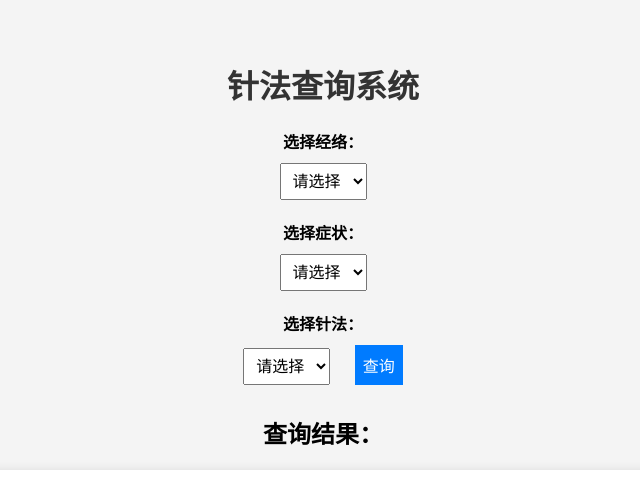
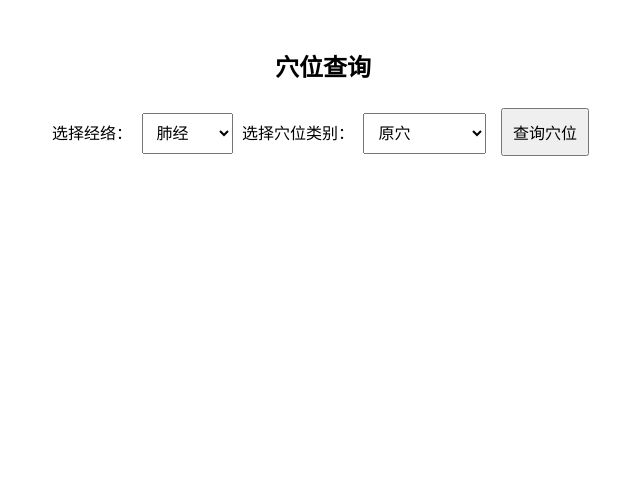
Before and after one commit to zhangsuzy/wushu_db, a Python web app: template templates/index.html in a window 1280 px wide. Shown: the top 489 px of the page, without its empty margins (317-957 px from the left). Run offline with Jinja, Linux system fonts and the light colour scheme; the template is opened without the code that fills it, so the values that code supplies are empty.

Commit message:
Add files via upload

```diff
--- a/templates/index.html
+++ b/templates/index.html
@@ -3,49 +3,70 @@
 <head>
     <meta charset="UTF-8">
     <meta name="viewport" content="width=device-width, initial-scale=1.0">
-    <title>针法查询系统</title>
-    <link rel="stylesheet" href="styles.css">
+    <title>穴位查询</title>
+    <style>
+        body {
+            font-family: Arial, sans-serif;
+            text-align: center;
+            padding: 20px;
+        }
+        select, button {
+            margin: 5px;
+            padding: 10px;
+            font-size: 16px;
+        }
+        #result {
+            margin-top: 20px;
+            font-size: 18px;
+            white-space: pre-line;
+            text-align: left;
+        }
+    </style>
 </head>
 <body>
-    <h1>针法查询系统</h1>
 
+    <h2>穴位查询</h2>
+
+    <!-- 经络下拉菜单 -->
     <label for="meridian">选择经络：</label>
     <select id="meridian">
-        <option value="">请选择</option>
-        <option value="肺">肺</option>
-        <option value="大肠">大肠</option>
-        <option value="胃">胃</option>
-        <option value="脾">脾</option>
-        <option value="心">心</option>
-        <option value="小肠">小肠</option>
-        <option value="膀胱">膀胱</option>
-        <option value="肾">肾</option>
-        <option value="心包">心包</option>
-        <option value="三焦">三焦</option>
-        <option value="胆">胆</option>
-        <option value="肝">肝</option>
+        <option value="肺经">肺经</option>
+        <option value="心经">心经</option>
+        <option value="心包经">心包经</option>
+        <option value="大肠经">大肠经</option>
+        <option value="小肠经">小肠经</option>
+        <option value="三焦经">三焦经</option>
+        <option value="脾经">脾经</option>
+        <option value="肾经">肾经</option>
+        <option value="肝经">肝经</option>
+        <option value="胃经">胃经</option>
+        <option value="膀胱经">膀胱经</option>
+        <option value="胆经">胆经</option>
     </select>
 
-    <label for="condition">选择症状：</label>
-    <select id="condition">
-        <option value="">请选择</option>
-        <option value="虚证">虚证</option>
-        <option value="实证">实证</option>
+    <!-- 穴位类别下拉菜单 -->
+    <label for="category">选择穴位类别：</label>
+    <select id="category">
+        <option value="原穴">原穴</option>
+        <option value="络穴">络穴</option>
+        <option value="背俞穴">背俞穴</option>
+        <option value="募穴">募穴</option>
+        <option value="郄穴">郄穴</option>
+        <option value="八会穴">八会穴</option>
+        <option value="八脉交会穴">八脉交会穴</option>
+        <option value="下合穴">下合穴</option>
+        <option value="四总穴">四总穴</option>
     </select>
 
-    <label for="method">选择针法：</label>
-    <select id="method">
-        <option value="">请选择</option>
-        <option value="二针法">二针法</option>
-        <option value="四针法">四针法</option>
-    </select>
+    <!-- 查询按钮 -->
+    <button onclick="queryAcupoints()">查询穴位</button>
 
-    <button onclick="fetchAcupoints()">查询</button>
+    <!-- 结果显示 -->
+    <div id="result"></div>
+<script>
+    // ✅ 自动检测是本地还是线上环境，动态设置 API 地址
+    const API_BASE_URL = "https://wushu-db.onrender.com/";  // 线上 Flask 服务器（替换为你的真实 URL）
 
-    <h2>查询结果：</h2>
-    <div id="results"></div>
-
-    <script>
     function fetchAcupoints() {
         let meridian = document.getElementById("meridian").value;
         let condition = document.getElementById("condition").value;
@@ -56,7 +77,8 @@
             return;
         }
 
-            fetch(`http://localhost:9999/get_acupoints?meridian=${meridian}&condition=${condition}&method=${method}`)
+        // ✅ 发送请求到 Flask API
+        fetch(`${API_BASE_URL}/get_acupoints?meridian=${meridian}&condition=${condition}&method=${method}`)
             .then(response => response.json())
             .then(data => {
                 let resultsDiv = document.getElementById("results");
@@ -78,5 +100,6 @@
             });
     }
 </script>
+
 </body>
 </html>
```
Also changed, not shown: main.py (+59 -35 lines). Lines whose indentation alone changed are shown as unchanged.
